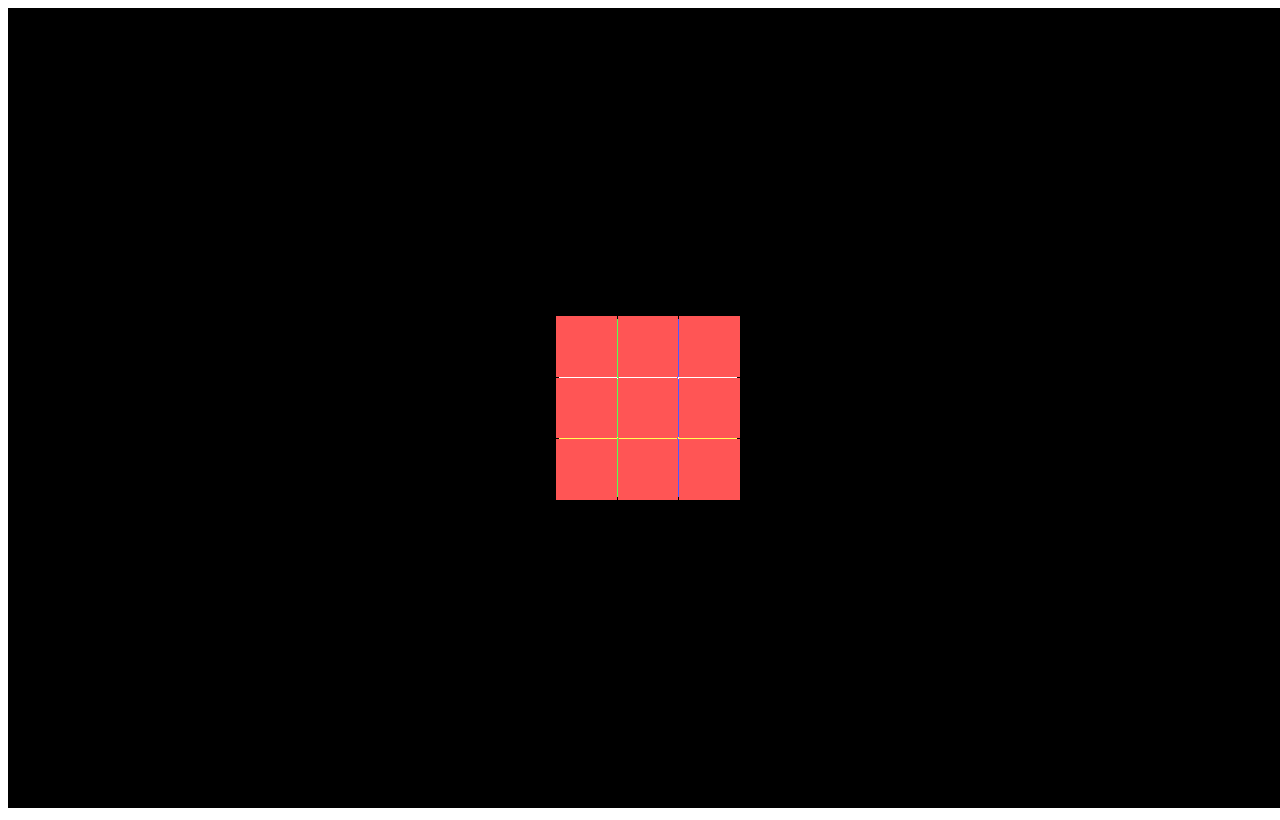
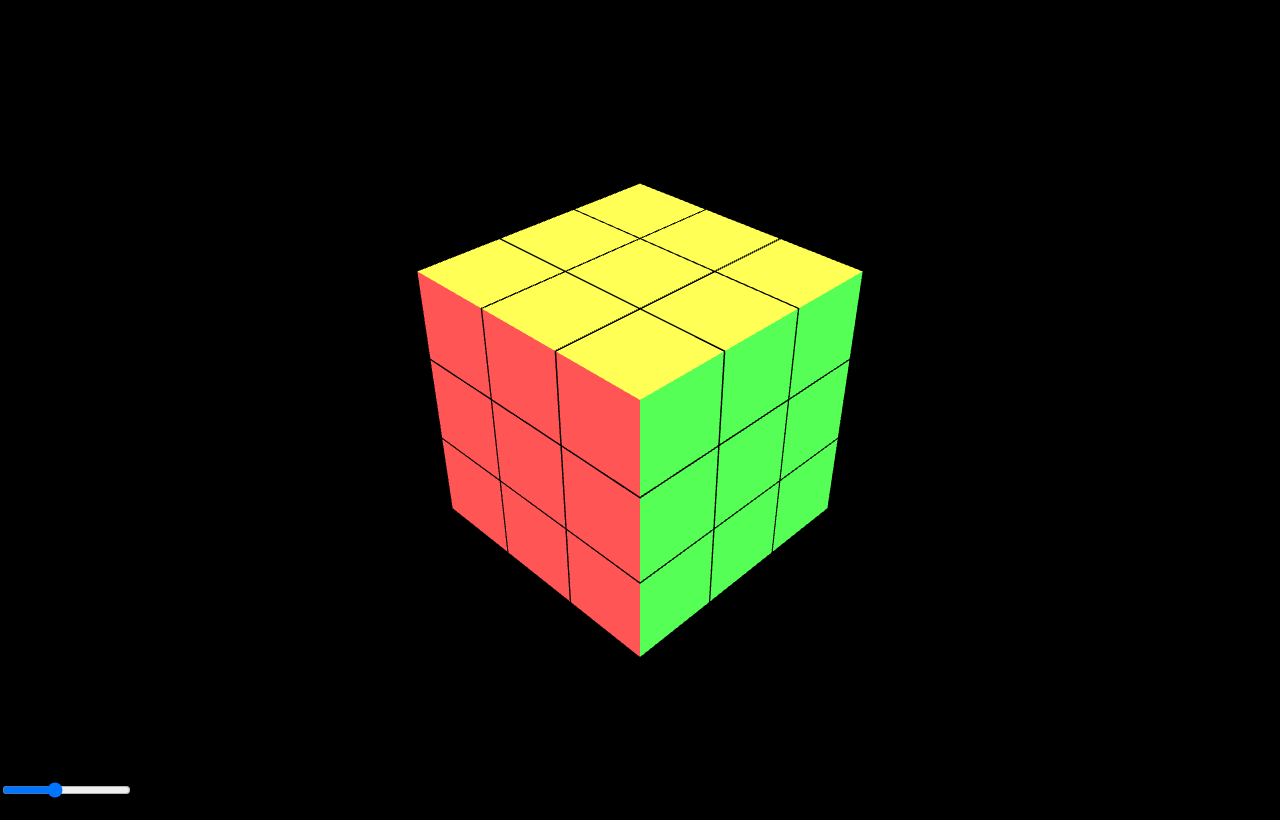
Before and after one commit to dijith-481/games3d, a website built with Vite: page rubiksCube3D/index.html in a window 1280 px wide. Built offline with nearby package versions, Linux system fonts and the light colour scheme; animation ran at ten frames a second.

Commit message:
added slider improved sharpness

```diff
--- a/rubiksCube3D/index.html
+++ b/rubiksCube3D/index.html
@@ -6,8 +6,25 @@
     <title>3d Cube</title>
     <link rel="icon" href="public/logo.png" type="image/png" />
   </head>
-  <body>
-    <canvas id="rendererCanvas"></canvas>
+  <body style="background-color: black">
+    <canvas
+      style="
+        position: fixed;
+        left: 0px;
+        bottom: 0px;
+        width: 100vw;
+        height: 100vh;
+      "
+      id="rendererCanvas"
+    ></canvas>
+    <input
+      type="range"
+      style="position: fixed; left: 0px; bottom: 0px"
+      id="zoom-slider"
+      min="1"
+      max="100"
+      value="40"
+    />
     <script type="module" src="/src/main.ts"></script>
   </body>
 </html>
--- a/rubiksCube3D/src/main.ts
+++ b/rubiksCube3D/src/main.ts
@@ -40,32 +40,51 @@ init();
  */
 function init() {
   // Initialize camera and set its position
-  zoom = 8;
+  zoom = 10;
   camera = new THREE.PerspectiveCamera(
-    90,
+    45,
     window.innerWidth / window.innerHeight,
     0.1,
-    100,
+    1000,
   );
-  camera.position.z = zoom;
+  const pos = Math.sqrt((zoom * zoom) / 3);
+  camera.position.z = pos;
+  camera.position.y = pos;
+  camera.position.x = pos;
   camera.lookAt(0, 0, 0);
 
   // Renderer setup with the canvas
-  renderer = new THREE.WebGLRenderer({ canvas: rendererCanvas });
+  renderer = new THREE.WebGLRenderer({
+    canvas: rendererCanvas,
+    antialias: true,
+  });
   renderer.setSize(window.innerWidth, window.innerHeight);
 
   /**
    * Create and add cubes to the scene.
    */
-  let cubeSize = 0.98;
   const materials = [
-    new THREE.MeshBasicMaterial({ color: 0x55ff55 }),
-    new THREE.MeshBasicMaterial({ color: 0x5555ff }),
-    new THREE.MeshBasicMaterial({ color: 0xffff55 }),
-    new THREE.MeshBasicMaterial({ color: 0xffffff }),
-    new THREE.MeshBasicMaterial({ color: 0xff5555 }),
-    new THREE.MeshBasicMaterial({ color: 0xffa555 }),
+    new THREE.MeshBasicMaterial({ color: 0x55ff55 }), // Green
+    new THREE.MeshBasicMaterial({ color: 0x5555ff }), // Blue
+    new THREE.MeshBasicMaterial({ color: 0xffff55 }), // Yellow
+    new THREE.MeshBasicMaterial({ color: 0xffffff }), // White
+    new THREE.MeshBasicMaterial({ color: 0xff5555 }), // Red
+    new THREE.MeshBasicMaterial({ color: 0xffa555 }), // Orange
+    new THREE.MeshBasicMaterial({ color: 0x000000 }), // Black - for inactive sides
   ];
+
+  const cubeSize = 0.98;
+
+  // Define which material index corresponds to which face for clarity
+  const FACE_MATERIALS = {
+    RIGHT: 0, // Green
+    LEFT: 1, // Blue
+    TOP: 2, // Yellow
+    BOTTOM: 3, // White
+    FRONT: 4, // Red
+    BACK: 5, // Orange
+    INACTIVE: 6, // Black
+  };
 
   // Loop through x, y, z coordinates to create and position cubes
   for (let x = -1; x <= 1; x++) {
@@ -77,11 +96,31 @@ function init() {
           cubeSize,
         );
         const cube = new THREE.Mesh(cubeGeometry);
-        // Assign materials to cube faces
+
+        // Determine the material index for each face based on its position
+        const materialIndices = [
+          FACE_MATERIALS.INACTIVE, // Right face
+          FACE_MATERIALS.INACTIVE, // Left face
+          FACE_MATERIALS.INACTIVE, // Top face
+          FACE_MATERIALS.INACTIVE, // Bottom face
+          FACE_MATERIALS.INACTIVE, // Front face
+          FACE_MATERIALS.INACTIVE, // Back face
+        ];
+
+        // Assign specific material indices based on position
+        if (x === 1) materialIndices[0] = FACE_MATERIALS.RIGHT; // Right face
+        if (x === -1) materialIndices[1] = FACE_MATERIALS.LEFT; // Left face
+        if (y === 1) materialIndices[2] = FACE_MATERIALS.TOP; // Top face
+        if (y === -1) materialIndices[3] = FACE_MATERIALS.BOTTOM; // Bottom face
+        if (z === 1) materialIndices[4] = FACE_MATERIALS.FRONT; // Front face
+        if (z === -1) materialIndices[5] = FACE_MATERIALS.BACK; // Back face
+
+        // Assign materials to cube faces using the calculated indices
         for (let i = 0; i < cubeGeometry.groups.length; i++) {
-          cube.geometry.groups[i].materialIndex = i;
+          cube.geometry.groups[i].materialIndex = materialIndices[i];
         }
-        cube.material = materials;
+        cube.material = materials; // Assign the materials array to the cube
+
         cube.position.set(x, y, z);
         cubes.push(cube);
         scene.add(cube);
@@ -158,6 +197,20 @@ function addEventListeners(): void {
   rendererCanvas.addEventListener("touchstart", handleTouchStart);
   rendererCanvas.addEventListener("touchend", handleTouchEnd);
   rendererCanvas.addEventListener("touchmove", handleTouchMove);
+  const zoomSlider = document.getElementById("zoom-slider") as HTMLInputElement;
+
+  zoomSlider.addEventListener("input", () => {
+    const sliderValue = 100 - parseFloat(zoomSlider.value);
+    const zoomMin = 3;
+    const zoomMax = 41;
+    const lastzoom = zoom;
+    zoom = zoomMin + (zoomMax - zoomMin) * (sliderValue / 100);
+
+    camera.position.z = (camera.position.z * zoom) / lastzoom;
+    camera.position.x = (camera.position.x * zoom) / lastzoom;
+    camera.position.y = (camera.position.y * zoom) / lastzoom;
+    camera.lookAt(0, 0, 0);
+  });
 }
 
 /**
```
